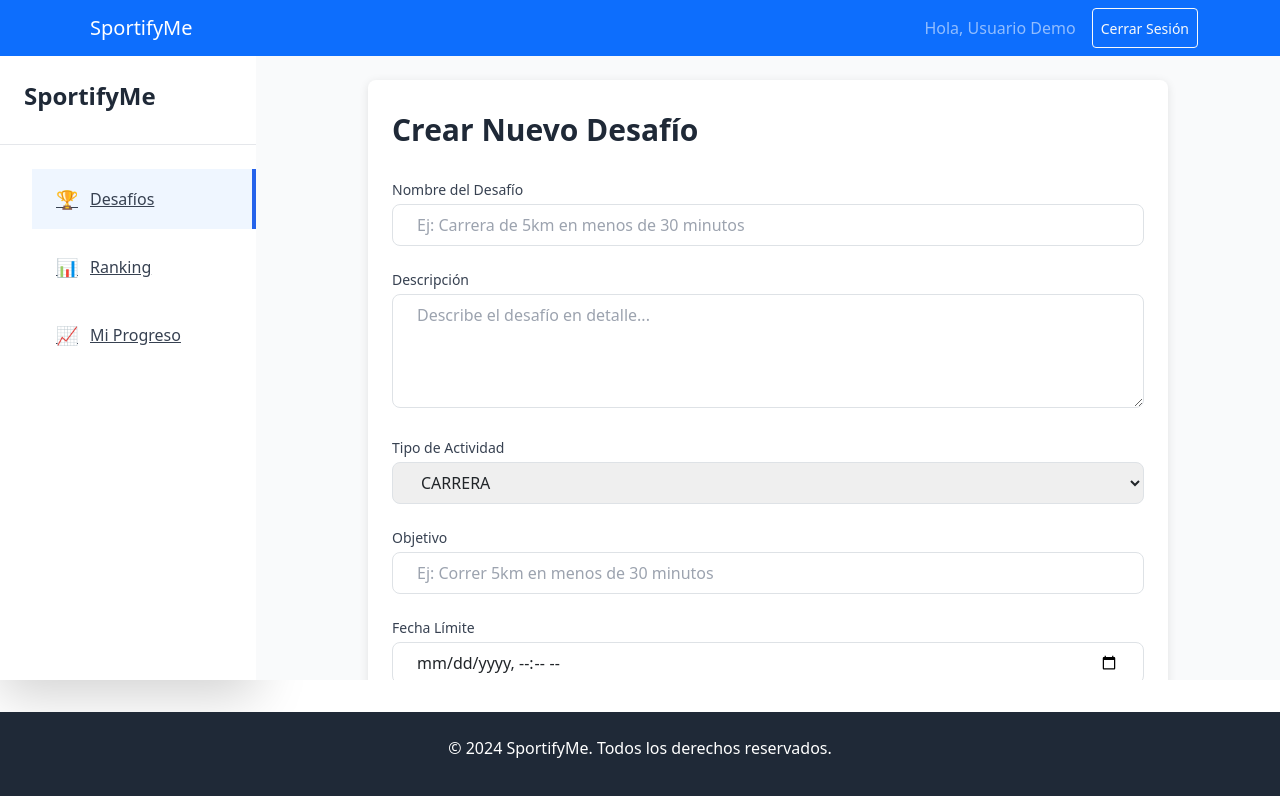
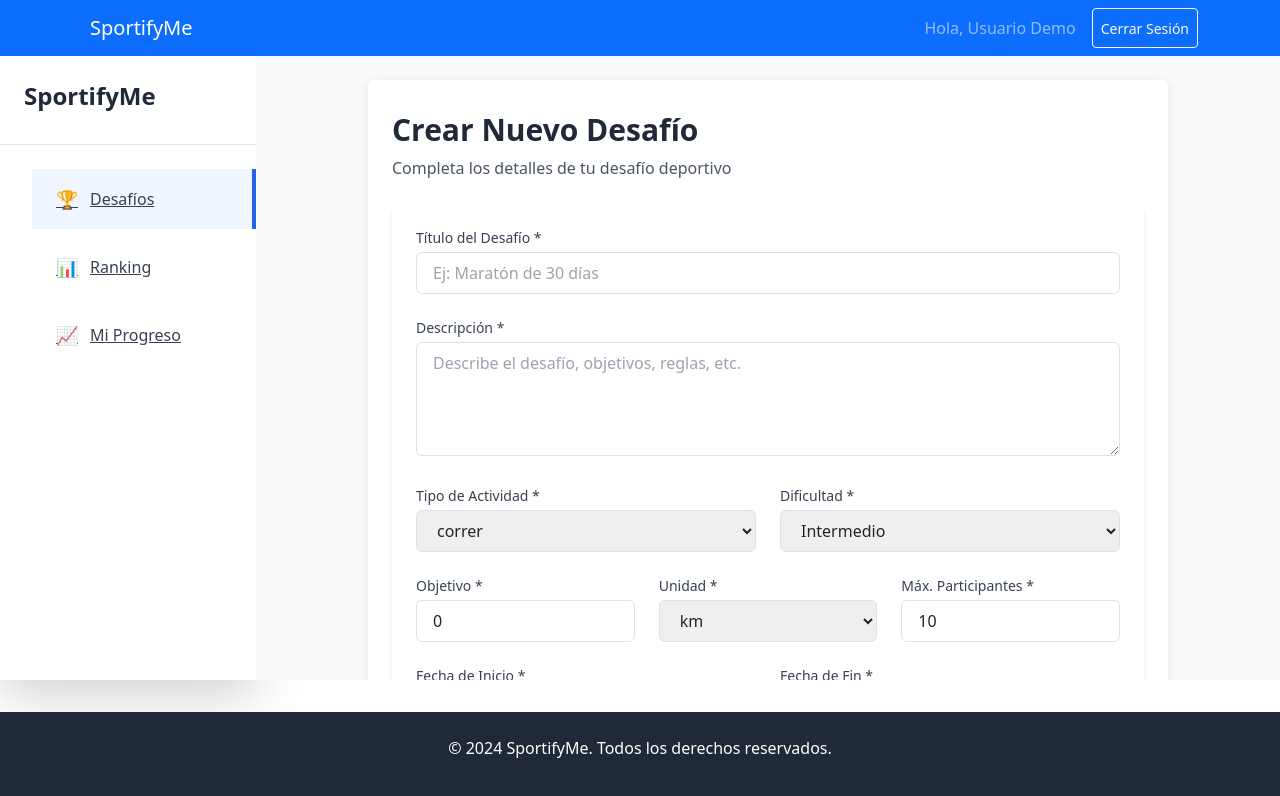
Before and after one commit to Aroarr05/SportifyMe, an Angular app in the folder FrontendAngular/sportify-me-frontend/: page /desafios/crear in a window 1280 px wide. Shown: the top 796 px of the page. Built offline with nearby package versions, Linux system fonts and the light colour scheme; sample sign-in values are in the browser's storage.

Commit message:
Crear desafio

```diff
--- a/FrontendAngular/sportify-me-frontend/src/app/modules/desafios/components/crear-desafio/crear-desafio.component.html
+++ b/FrontendAngular/sportify-me-frontend/src/app/modules/desafios/components/crear-desafio/crear-desafio.component.html
@@ -1,97 +1,196 @@
-<div class="container mx-auto px-4 py-8 max-w-3xl">
-  <h1 class="text-3xl font-bold text-gray-800 mb-8">Crear Nuevo Desafío</h1>
+<div class="container mx-auto px-4 py-8 max-w-2xl">
+  <div class="mb-6">
+    <h1 class="text-3xl font-bold text-gray-800 mb-2">Crear Nuevo Desafío</h1>
+    <p class="text-gray-600">Completa los detalles de tu desafío deportivo</p>
+  </div>
 
   <app-error-alert *ngIf="error" [message]="error"></app-error-alert>
 
-  <form [formGroup]="desafioForm" (ngSubmit)="onSubmit()" class="space-y-6">
-    <div>
-      <label for="nombre" class="block text-sm font-medium text-gray-700 mb-1">Nombre del Desafío</label>
+  <form [formGroup]="desafioForm" (ngSubmit)="onSubmit()" class="bg-white rounded-lg shadow-md p-6">
+
+    <!-- Título -->
+    <div class="mb-4">
+      <label for="titulo" class="block text-sm font-medium text-gray-700 mb-1">
+        Título del Desafío *
+      </label>
       <input
+        id="titulo"
         type="text"
-        id="nombre"
-        formControlName="nombre"
-        class="w-full px-4 py-2 border border-gray-300 rounded-lg focus:ring-blue-500 focus:border-blue-500"
-        placeholder="Ej: Carrera de 5km en menos de 30 minutos"
+        formControlName="titulo"
+        class="w-full px-3 py-2 border border-gray-300 rounded-md focus:outline-none focus:ring-2 focus:ring-blue-500"
+        placeholder="Ej: Maratón de 30 días"
       >
-      <div *ngIf="desafioForm.get('nombre')?.invalid && (desafioForm.get('nombre')?.dirty || desafioForm.get('nombre')?.touched)"
-           class="mt-1 text-sm text-red-600">
-        <div *ngIf="desafioForm.get('nombre')?.errors?.['required']">El nombre es requerido</div>
-        <div *ngIf="desafioForm.get('nombre')?.errors?.['maxlength']">Máximo 100 caracteres</div>
+      <div *ngIf="desafioForm.get('titulo')?.invalid && desafioForm.get('titulo')?.touched" class="text-red-500 text-sm mt-1">
+        El título es requerido y máximo 100 caracteres
       </div>
     </div>
 
-    <div>
-      <label for="descripcion" class="block text-sm font-medium text-gray-700 mb-1">Descripción</label>
+    <!-- Descripción -->
+    <div class="mb-4">
+      <label for="descripcion" class="block text-sm font-medium text-gray-700 mb-1">
+        Descripción *
+      </label>
       <textarea
         id="descripcion"
         formControlName="descripcion"
         rows="4"
-        class="w-full px-4 py-2 border border-gray-300 rounded-lg focus:ring-blue-500 focus:border-blue-500"
-        placeholder="Describe el desafío en detalle..."
+        class="w-full px-3 py-2 border border-gray-300 rounded-md focus:outline-none focus:ring-2 focus:ring-blue-500"
+        placeholder="Describe el desafío, objetivos, reglas, etc."
       ></textarea>
-      <div *ngIf="desafioForm.get('descripcion')?.invalid && (desafioForm.get('descripcion')?.dirty || desafioForm.get('descripcion')?.touched)"
-           class="mt-1 text-sm text-red-600">
-        <div *ngIf="desafioForm.get('descripcion')?.errors?.['required']">La descripción es requerida</div>
-        <div *ngIf="desafioForm.get('descripcion')?.errors?.['maxlength']">Máximo 500 caracteres</div>
+      <div *ngIf="desafioForm.get('descripcion')?.invalid && desafioForm.get('descripcion')?.touched" class="text-red-500 text-sm mt-1">
+        La descripción es requerida
       </div>
     </div>
 
+    <div class="grid grid-cols-1 md:grid-cols-2 gap-4 mb-4">
+      <!-- Tipo de Actividad -->
       <div>
-      <label for="tipoActividad" class="block text-sm font-medium text-gray-700 mb-1">Tipo de Actividad</label>
+        <label for="tipoActividad" class="block text-sm font-medium text-gray-700 mb-1">
+          Tipo de Actividad *
+        </label>
         <select
           id="tipoActividad"
           formControlName="tipoActividad"
-        class="w-full px-4 py-2 border border-gray-300 rounded-lg focus:ring-blue-500 focus:border-blue-500"
+          class="w-full px-3 py-2 border border-gray-300 rounded-md focus:outline-none focus:ring-2 focus:ring-blue-500"
         >
-        <option *ngFor="let tipo of tiposActividad" [value]="tipo">{{ tipo }}</option>
+          <option *ngFor="let tipo of tiposActividad" [value]="tipo">
+            {{ tipo }}
+          </option>
         </select>
       </div>
 
+      <!-- Dificultad -->
       <div>
-      <label for="objetivo" class="block text-sm font-medium text-gray-700 mb-1">Objetivo</label>
-      <input
-        type="text"
-        id="objetivo"
-        formControlName="objetivo"
-        class="w-full px-4 py-2 border border-gray-300 rounded-lg focus:ring-blue-500 focus:border-blue-500"
-        placeholder="Ej: Correr 5km en menos de 30 minutos"
+        <label for="dificultad" class="block text-sm font-medium text-gray-700 mb-1">
+          Dificultad *
+        </label>
+        <select
+          id="dificultad"
+          formControlName="dificultad"
+          class="w-full px-3 py-2 border border-gray-300 rounded-md focus:outline-none focus:ring-2 focus:ring-blue-500"
         >
-      <div *ngIf="desafioForm.get('objetivo')?.invalid && (desafioForm.get('objetivo')?.dirty || desafioForm.get('objetivo')?.touched)"
-           class="mt-1 text-sm text-red-600">
-        <div *ngIf="desafioForm.get('objetivo')?.errors?.['required']">El objetivo es requerido</div>
-        <div *ngIf="desafioForm.get('objetivo')?.errors?.['maxlength']">Máximo 200 caracteres</div>
+          <option *ngFor="let dificultad of dificultades" [value]="dificultad">
+            {{ dificultad | titlecase }}
+          </option>
+        </select>
       </div>
     </div>
 
+    <div class="grid grid-cols-1 md:grid-cols-3 gap-4 mb-4">
+      <!-- Objetivo -->
       <div>
-      <label for="fechaLimite" class="block text-sm font-medium text-gray-700 mb-1">Fecha Límite</label>
+        <label for="objetivo" class="block text-sm font-medium text-gray-700 mb-1">
+          Objetivo *
+        </label>
         <input
-        type="datetime-local"
-        id="fechaLimite"
-        formControlName="fechaLimite"
-        class="w-full px-4 py-2 border border-gray-300 rounded-lg focus:ring-blue-500 focus:border-blue-500"
+          id="objetivo"
+          type="number"
+          formControlName="objetivo"
+          step="0.1"
+          min="0.1"
+          class="w-full px-3 py-2 border border-gray-300 rounded-md focus:outline-none focus:ring-2 focus:ring-blue-500"
+          placeholder="0.0"
         >
-      <div *ngIf="desafioForm.get('fechaLimite')?.invalid && (desafioForm.get('fechaLimite')?.dirty || desafioForm.get('fechaLimite')?.touched)"
-           class="mt-1 text-sm text-red-600">
-        <div *ngIf="desafioForm.get('fechaLimite')?.errors?.['required']">La fecha límite es requerida</div>
+        <div *ngIf="desafioForm.get('objetivo')?.invalid && desafioForm.get('objetivo')?.touched" class="text-red-500 text-sm mt-1">
+          El objetivo debe ser mayor a 0
         </div>
       </div>
 
+      <!-- Unidad -->
+      <div>
+        <label for="unidadObjetivo" class="block text-sm font-medium text-gray-700 mb-1">
+          Unidad *
+        </label>
+        <select
+          id="unidadObjetivo"
+          formControlName="unidadObjetivo"
+          class="w-full px-3 py-2 border border-gray-300 rounded-md focus:outline-none focus:ring-2 focus:ring-blue-500"
+        >
+          <option *ngFor="let unidad of unidades" [value]="unidad">
+            {{ unidad }}
+          </option>
+        </select>
+      </div>
+
+      <!-- Máx Participantes -->
+      <div>
+        <label for="maxParticipantes" class="block text-sm font-medium text-gray-700 mb-1">
+          Máx. Participantes *
+        </label>
+        <input
+          id="maxParticipantes"
+          type="number"
+          formControlName="maxParticipantes"
+          min="1"
+          class="w-full px-3 py-2 border border-gray-300 rounded-md focus:outline-none focus:ring-2 focus:ring-blue-500"
+        >
+        <div *ngIf="desafioForm.get('maxParticipantes')?.invalid && desafioForm.get('maxParticipantes')?.touched" class="text-red-500 text-sm mt-1">
+          Mínimo 1 participante
+        </div>
+      </div>
+    </div>
+
+    <div class="grid grid-cols-1 md:grid-cols-2 gap-4 mb-4">
+      <!-- Fecha Inicio -->
+      <div>
+        <label for="fechaInicio" class="block text-sm font-medium text-gray-700 mb-1">
+          Fecha de Inicio *
+        </label>
+        <input
+          id="fechaInicio"
+          type="datetime-local"
+          formControlName="fechaInicio"
+          class="w-full px-3 py-2 border border-gray-300 rounded-md focus:outline-none focus:ring-2 focus:ring-blue-500"
+        >
+      </div>
+
+      <!-- Fecha Fin -->
+      <div>
+        <label for="fechaFin" class="block text-sm font-medium text-gray-700 mb-1">
+          Fecha de Fin *
+        </label>
+        <input
+          id="fechaFin"
+          type="datetime-local"
+          formControlName="fechaFin"
+          class="w-full px-3 py-2 border border-gray-300 rounded-md focus:outline-none focus:ring-2 focus:ring-blue-500"
+        >
+      </div>
+    </div>
+
+    <!-- Validación de fechas -->
+    <div *ngIf="!validarFechas() && desafioForm.get('fechaFin')?.touched" class="text-red-500 text-sm mb-4">
+      La fecha de fin debe ser posterior a la fecha de inicio
+    </div>
+
+    <!-- Público/Privado -->
+    <div class="mb-6">
+      <label class="flex items-center">
+        <input
+          type="checkbox"
+          formControlName="esPublico"
+          class="rounded border-gray-300 text-blue-600 focus:ring-blue-500"
+        >
+        <span class="ml-2 text-sm text-gray-700">Desafío público (visible para todos)</span>
+      </label>
+    </div>
+
+    <!-- Botones -->
     <div class="flex justify-end space-x-4">
       <button
         type="button"
         routerLink="/desafios"
-        class="px-4 py-2 border border-gray-300 rounded-lg text-gray-700 hover:bg-gray-50"
+        class="px-4 py-2 border border-gray-300 rounded-md text-gray-700 hover:bg-gray-50 transition-colors"
       >
         Cancelar
       </button>
       <button
         type="submit"
-        [disabled]="desafioForm.invalid || loading"
-        class="px-6 py-2 bg-blue-600 text-white rounded-lg hover:bg-blue-700 disabled:bg-blue-300 transition-colors"
+        [disabled]="desafioForm.invalid || loading || !validarFechas()"
+        class="px-4 py-2 bg-blue-600 text-white rounded-md hover:bg-blue-700 disabled:bg-blue-300 disabled:cursor-not-allowed transition-colors"
       >
+        <span *ngIf="loading">Creando...</span>
         <span *ngIf="!loading">Crear Desafío</span>
-        <span *ngIf="loading">Creando...</span>
       </button>
     </div>
   </form>
--- a/FrontendAngular/sportify-me-frontend/src/app/modules/desafios/components/crear-desafio/crear-desafio.component.ts
+++ b/FrontendAngular/sportify-me-frontend/src/app/modules/desafios/components/crear-desafio/crear-desafio.component.ts
@@ -21,6 +21,8 @@ import { ErrorAlertComponent } from '../../../../shared/components/error-alert/e
 export class CrearDesafioComponent implements OnInit {
   desafioForm: FormGroup;
   tiposActividad = Object.values(TipoActividad);
+  dificultades = ['principiante', 'intermedio', 'avanzado'];
+  unidades = ['km', 'm', 'minutos', 'horas', 'repeticiones', 'series'];
   loading = false;
   error: string | null = null;
 
@@ -30,11 +32,18 @@ export class CrearDesafioComponent implements OnInit {
     private router: Router
   ) {
     this.desafioForm = this.fb.group({
-      nombre: ['', [Validators.required, Validators.maxLength(100)]],
+      // CORREGIDO: Cambiar 'nombre' por 'titulo'
+      titulo: ['', [Validators.required, Validators.maxLength(100)]],
       descripcion: ['', [Validators.required, Validators.maxLength(500)]],
-      tipoActividad: [TipoActividad.CARRERA, Validators.required],
-      objetivo: ['', [Validators.required, Validators.maxLength(200)]],
-      fechaLimite: ['', [Validators.required]]
+      tipoActividad: [TipoActividad.CORRER, Validators.required], // CORREGIDO: Valor por defecto actualizado
+      objetivo: [0, [Validators.required, Validators.min(0.1)]], // CORREGIDO: De string a number
+      unidadObjetivo: ['km', Validators.required], // NUEVO: Campo agregado
+      fechaInicio: ['', Validators.required], // CORREGIDO: De fechaLimite a fechaInicio
+      fechaFin: ['', Validators.required], // NUEVO: Campo agregado
+      esPublico: [true], // NUEVO: Campo agregado
+      dificultad: ['intermedio', Validators.required], // NUEVO: Campo agregado
+      maxParticipantes: [10, [Validators.required, Validators.min(1)]] // NUEVO: Campo agregado
+      // NOTA: creadorId se asignará automáticamente desde el servicio/auth
     });
   }
 
@@ -42,6 +51,7 @@ export class CrearDesafioComponent implements OnInit {
 
   onSubmit(): void {
     if (this.desafioForm.invalid) {
+      this.marcarCamposComoTocados();
       return;
     }
 
@@ -49,6 +59,15 @@ export class CrearDesafioComponent implements OnInit {
     this.error = null;
 
     const desafioDto = this.desafioForm.value;
+
+    // Asegurar que las fechas tengan formato correcto
+    if (desafioDto.fechaInicio) {
+      desafioDto.fechaInicio = new Date(desafioDto.fechaInicio).toISOString();
+    }
+    if (desafioDto.fechaFin) {
+      desafioDto.fechaFin = new Date(desafioDto.fechaFin).toISOString();
+    }
+
     this.desafiosService.crearDesafio(desafioDto).subscribe({
       next: (desafio) => {
         this.loading = false;
@@ -61,4 +80,21 @@ export class CrearDesafioComponent implements OnInit {
       }
     });
   }
+
+  private marcarCamposComoTocados(): void {
+    Object.keys(this.desafioForm.controls).forEach(key => {
+      this.desafioForm.get(key)?.markAsTouched();
+    });
+  }
+
+  // Validación para fecha fin mayor que fecha inicio
+  validarFechas(): boolean {
+    const inicio = this.desafioForm.get('fechaInicio')?.value;
+    const fin = this.desafioForm.get('fechaFin')?.value;
+
+    if (inicio && fin) {
+      return new Date(fin) > new Date(inicio);
+    }
+    return true;
+  }
 }
--- a/FrontendAngular/sportify-me-frontend/src/app/shared/models/desafio.model.ts
+++ b/FrontendAngular/sportify-me-frontend/src/app/shared/models/desafio.model.ts
@@ -2,34 +2,39 @@ export interface Desafio {
   id: number;
   titulo: string;
   descripcion: string;
-  tipoActividad: string;
+  tipoActividad: string;  // Debe coincidir con los valores de tu BD: 'correr', 'ciclismo', etc.
   objetivo: number;
   unidadObjetivo: string;
   fechaInicio: string;
   fechaFin: string;
-  creador: {
-    id: number;
-    nombre: string;
-    email: string;
-  };
+  creadorId: number;  // CAMBIO: De objeto a number (para coincidir con creador_id BIGINT)
   esPublico: boolean;
-  dificultad: string;
+  dificultad: string;  // Debe coincidir con: 'principiante', 'intermedio', 'avanzado'
   maxParticipantes: number;
   imagenUrl?: string;
 }
 
 export interface CrearDesafioDto {
-  nombre: string;
+  titulo: string;  // CAMBIO: de 'nombre' a 'titulo' (para coincidir con BD)
   descripcion: string;
   tipoActividad: TipoActividad;
-  objetivo: string;
-  fechaLimite: string;
+  objetivo: number;  // CAMBIO: de string a number
+  unidadObjetivo: string;  // AGREGAR: falta en tu interfaz
+  fechaInicio: string;  // CAMBIO: de 'fechaLimite' a estructuras separadas
+  fechaFin: string;  // AGREGAR: falta en tu interfaz
+  creadorId: number;  // AGREGAR: falta en tu interfaz
+  esPublico: boolean;  // AGREGAR: falta en tu interfaz
+  dificultad: string;  // AGREGAR: falta en tu interfaz
+  maxParticipantes: number;  // AGREGAR: falta en tu interfaz
+  imagenUrl?: string;  // AGREGAR: falta en tu interfaz
 }
 
 export enum TipoActividad {
-  CARRERA = 'CARRERA',
-  CICLISMO = 'CICLISMO',
-  NATACION = 'NATACION',
-  GIMNASIO = 'GIMNASIO',
-  OTRO = 'OTRO'
+  CORRER = 'correr',  // CAMBIO: para coincidir con BD
+  CICLISMO = 'ciclismo',  // CAMBIO: para coincidir con BD
+  NADAR = 'nadar',  // CAMBIO: de NATACION a NADAR
+  GIMNASIO = 'gimnasio',  // CAMBIO: para coincidir con BD
+  SENDERISMO = 'senderismo',  // AGREGAR: falta en tu enum
+  YOGA = 'yoga',  // AGREGAR: falta en tu enum
+  OTRO = 'otro'  // CAMBIO: para coincidir con BD
 }
```
Lines whose indentation alone changed are shown as unchanged.
